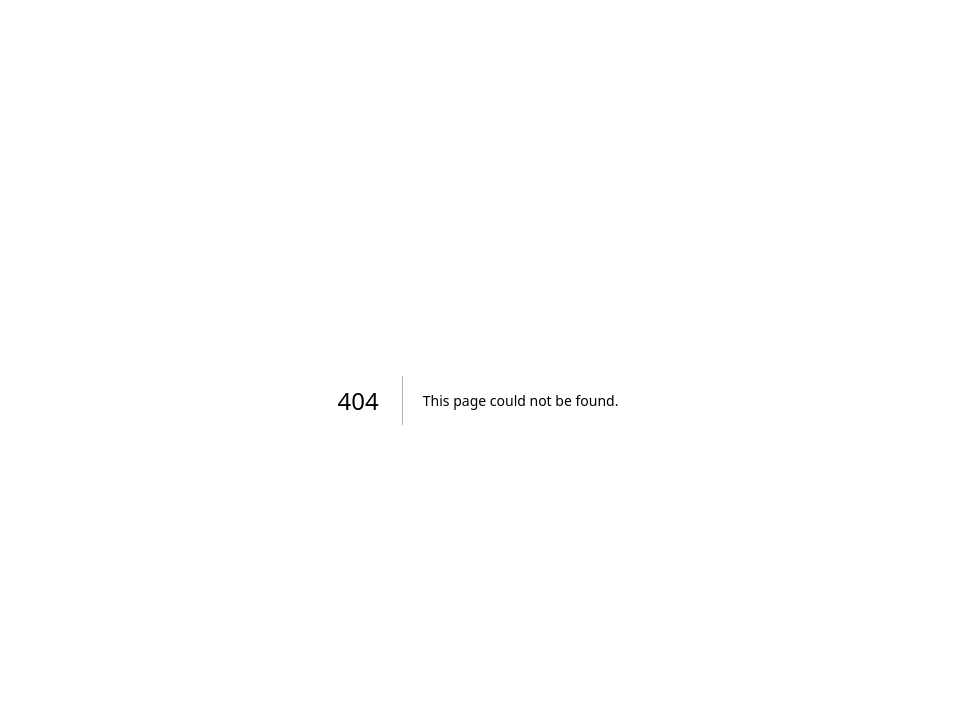
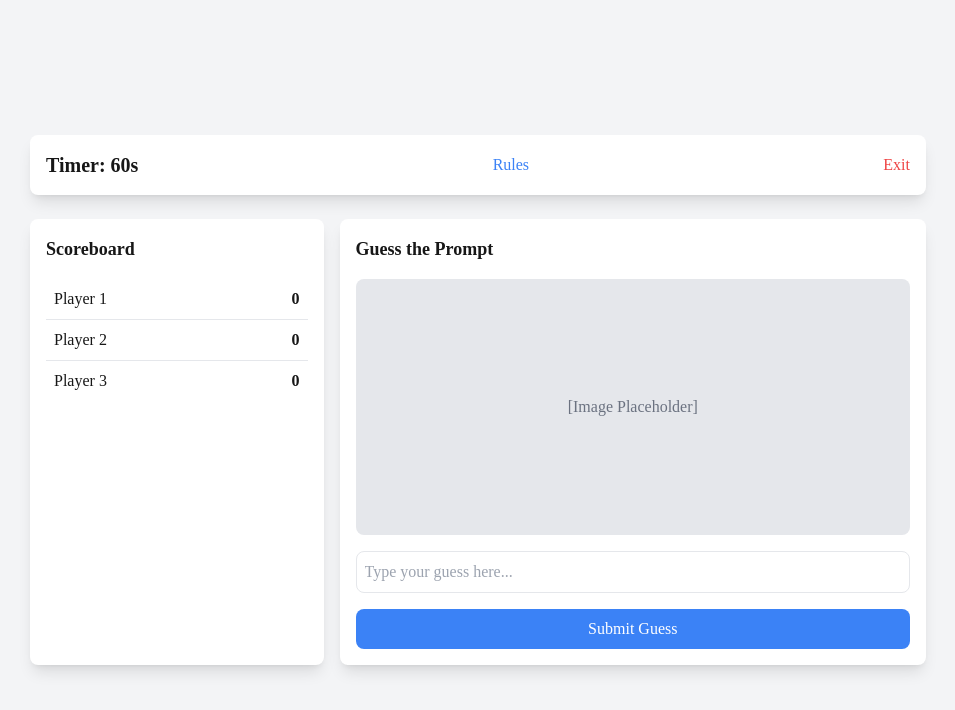
Before and after one commit to vishaldethe15/gaming-site, a Next.js app: page /guess-game in a window 1280 px wide. Before the commit this address had no page. Shown: the top 710 px of the page, without its empty margins (162-1117 px from the left). Built offline with nearby package versions, Linux system fonts and the light colour scheme; a web font is replaced by a local one.

Commit message:
Create dir for separate game

```diff
--- /dev/null
+++ b/app/guess-game/page.jsx
@@ -0,0 +1,63 @@
+"use client";
+
+import React, { useState } from "react";
+
+const GamePage = () => {
+  const [participants, setParticipants] = useState([
+    { name: "Player 1", score: 0 },
+    { name: "Player 2", score: 0 },
+    { name: "Player 3", score: 0 },
+  ]);
+  const [guess, setGuess] = useState("");
+  const [timer, setTimer] = useState(60);
+
+  return (
+    <div className="min-h-screen flex flex-col items-center justify-center bg-gray-100 p-6">
+      <div className="w-full max-w-4xl flex justify-between items-center bg-white shadow-lg p-4 rounded-lg">
+        <div className="text-xl font-bold">Timer: {timer}s</div>
+        <button className="text-blue-500 hover:underline font-medium">
+          Rules
+        </button>
+        <button className="text-red-500 hover:underline font-medium">
+          Exit
+        </button>
+      </div>
+
+      <div className="w-full max-w-4xl mt-6 flex flex-col lg:flex-row gap-4">
+        <div className="bg-white shadow-lg p-4 rounded-lg flex-grow lg:w-1/3">
+          <h2 className="text-lg font-bold mb-4">Scoreboard</h2>
+          <ul>
+            {participants.map((participant, index) => (
+              <li
+                key={index}
+                className="flex justify-between p-2 border-b last:border-b-0"
+              >
+                <span>{participant.name}</span>
+                <span className="font-bold">{participant.score}</span>
+              </li>
+            ))}
+          </ul>
+        </div>
+
+        <div className="bg-white shadow-lg p-4 rounded-lg flex-grow lg:w-2/3">
+          <h2 className="text-lg font-bold mb-4">Guess the Prompt</h2>
+          <div className="w-full h-64 bg-gray-200 flex items-center justify-center rounded-lg mb-4">
+            <p className="text-gray-500">[Image Placeholder]</p>
+          </div>
+          <input
+            type="text"
+            className="w-full p-2 border rounded-lg mb-4 focus:outline-none focus:ring-2 focus:ring-blue-400"
+            placeholder="Type your guess here..."
+            value={guess}
+            onChange={(e) => setGuess(e.target.value)}
+          />
+          <button className="w-full bg-blue-500 text-white p-2 rounded-lg hover:bg-blue-600">
+            Submit Guess
+          </button>
+        </div>
+      </div>
+    </div>
+  );
+};
+
+export default GamePage;
```
